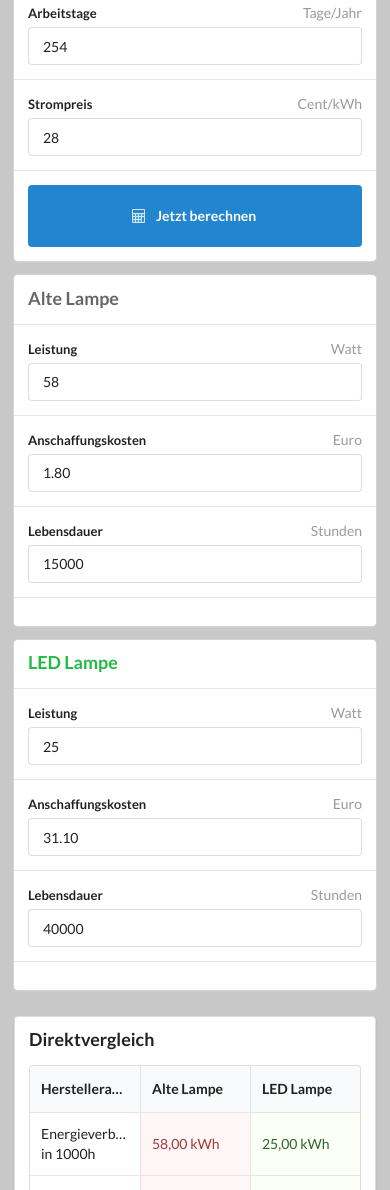
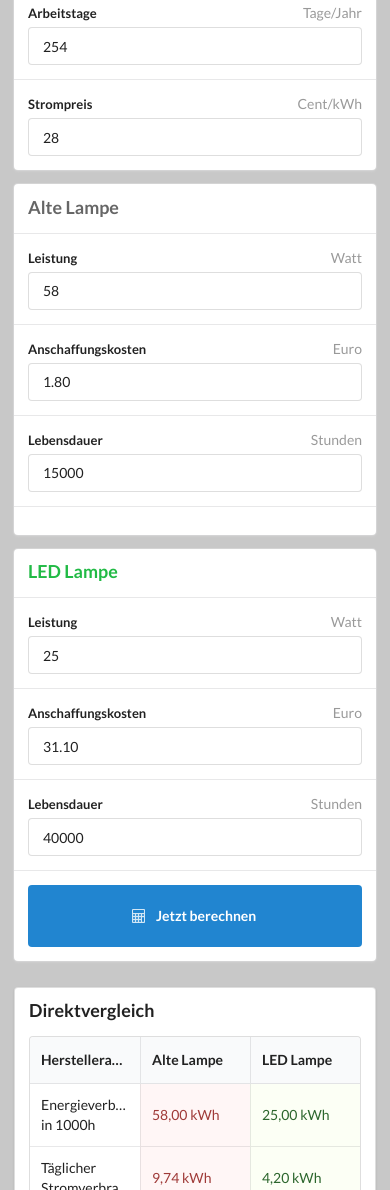
Before and after one commit to badabam/led-calculator, a plain HTML site: page index.html in a window 390 px wide. Shown: the part 440-1630 px from the top of the page. Drawn offline with Linux system fonts and the light colour scheme.

Commit message:
Change button position for mobile

```diff
--- a/index.html
+++ b/index.html
@@ -53,7 +53,7 @@
             <label for="powerprice">Strompreis</label>
             <input type="number" autocomplete="off" id="powerprice" name="powerprice" placeholder="Pflichtfeld" value="28">
           </div>
-          <div class="ui sticky content field">
+          <div class="ui sticky content field hide-mobile">
             <div class="ui w100 pv-s primary button" data-update>
               <i class="calculator icon"></i>
               Jetzt berechnen
@@ -108,9 +108,16 @@
             <label for="new_endurance">Lebensdauer</label>
             <input type="number" autocomplete="off" id="new_endurance" name="new_endurance" placeholder="Pflichtfeld" value="40000">
           </div>
-          <div class="content field empty-content-field">
+          <div class="content field empty-content-field hide-mobile">
 
           </div>
+          <div class="ui sticky content field show-mobile">
+            <div class="ui w100 pv-s primary button" data-update>
+              <i class="calculator icon"></i>
+              Jetzt berechnen
+            </div>
+          </div>
+
         </div>
         <!-- /new lamp -->
       </div>
--- a/styles.css
+++ b/styles.css
@@ -94,7 +94,17 @@ body > header .main-heading {
     .empty-content-field {
       height: 0;
     }
-  }
+}
+
+@media screen and (max-width: 767px) {
+  .hide-mobile { display: none; }
+  .show-mobile { display: block; }
+}
+
+@media screen and (min-width: 768px) {
+  .hide-mobile { display: block; }
+  .show-mobile { display: none; }
+}
 
 
 .fade {
```
